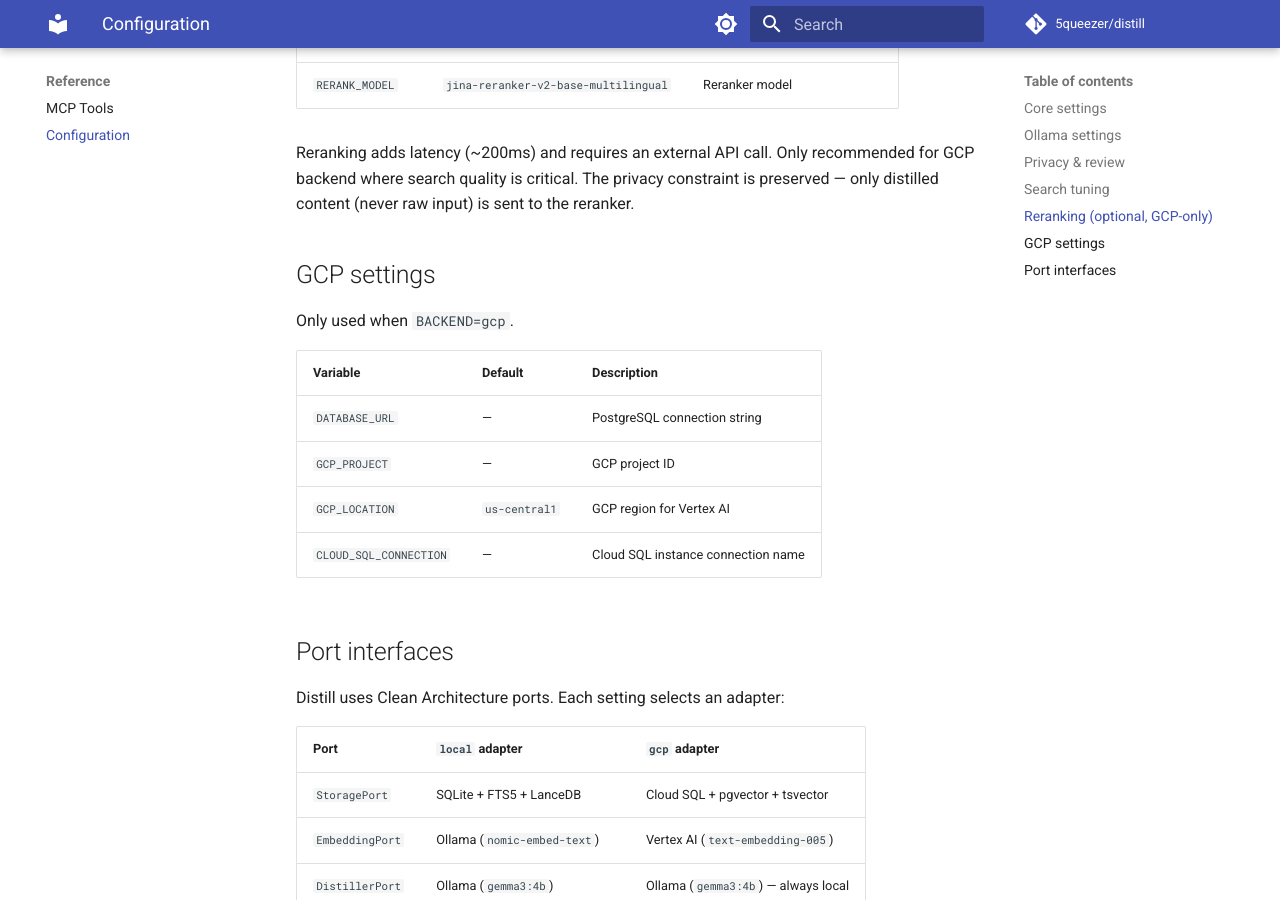
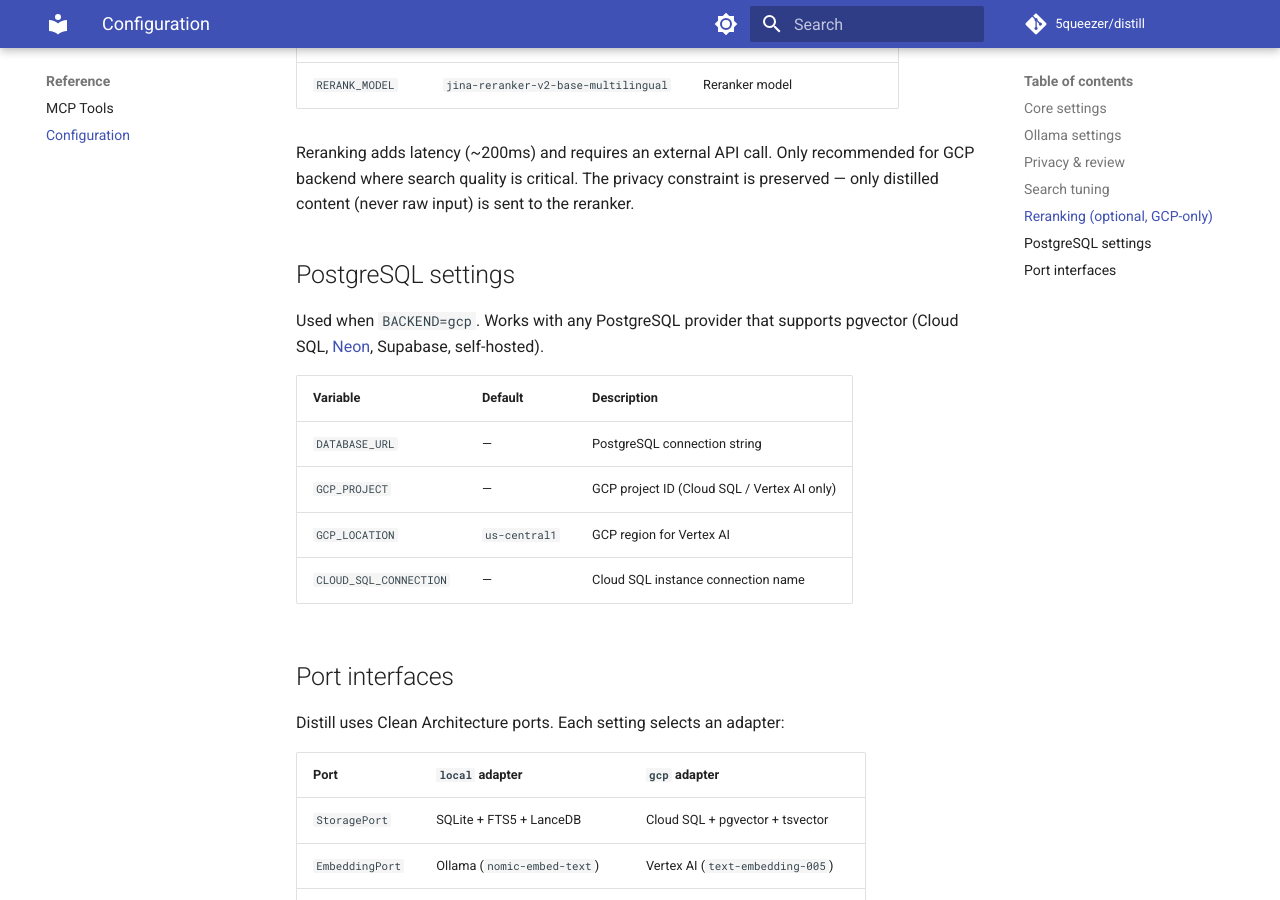
Before and after one commit to 5queezer/distill, an MkDocs documentation site: the page built from docs/reference/configuration.md, in a window 1280 px wide and 900 px high, scrolled down 1776 px. Built offline with MkDocs 1.6.1 and Material for MkDocs 9.7.7, drawn with Linux system fonts in a browser that asks for light colours; comment, search, counter and statistics services are not loaded.

Commit message:
docs: add Neon PostgreSQL backend guide
Neon offers a free serverless PostgreSQL with pgvector support,
making it a zero-cost alternative to Cloud SQL. Documents setup,
connection pooling caveat with RLS, and updates configuration
reference to reflect provider-agnostic PostgreSQL support.

Co-Authored-By: Claude Opus 4.6 (1M context) <noreply@anthropic.com>

```diff
--- a/docs/reference/configuration.md
+++ b/docs/reference/configuration.md
@@ -54,14 +54,14 @@ Cross-encoder reranking improves search relevance by re-scoring results after hy
 
 Reranking adds latency (~200ms) and requires an external API call. Only recommended for GCP backend where search quality is critical. The privacy constraint is preserved — only distilled content (never raw input) is sent to the reranker.
 
-## GCP settings
+## PostgreSQL settings
 
-Only used when `BACKEND=gcp`.
+Used when `BACKEND=gcp`. Works with any PostgreSQL provider that supports pgvector (Cloud SQL, [Neon](../how-to/neon-backend.md), Supabase, self-hosted).
 
 | Variable | Default | Description |
 |----------|---------|-------------|
 | `DATABASE_URL` | — | PostgreSQL connection string |
-| `GCP_PROJECT` | — | GCP project ID |
+| `GCP_PROJECT` | — | GCP project ID (Cloud SQL / Vertex AI only) |
 | `GCP_LOCATION` | `us-central1` | GCP region for Vertex AI |
 | `CLOUD_SQL_CONNECTION` | — | Cloud SQL instance connection name |
 
--- a/mkdocs.yml
+++ b/mkdocs.yml
@@ -54,6 +54,7 @@ nav:
     - GPU Setup: how-to/gpu-setup.md
     - Seed from Git: how-to/seed-from-git.md
     - GCP Backend: how-to/gcp-backend.md
+    - Neon Backend: how-to/neon-backend.md
   - Reference:
     - MCP Tools: reference/tools.md
     - Configuration: reference/configuration.md
```
Also changed, not shown: docs/how-to/neon-backend.md (added, +60 -0 lines).
